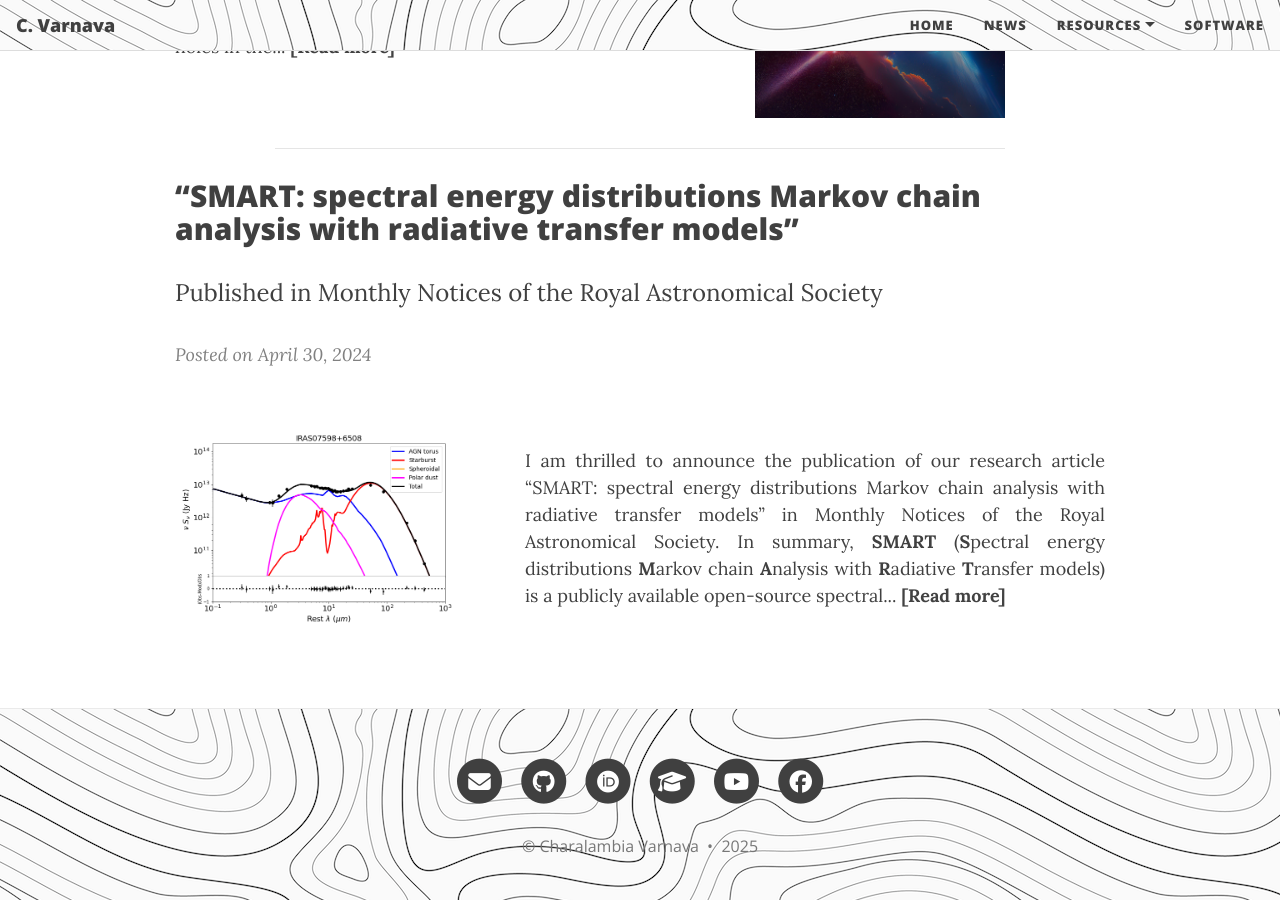
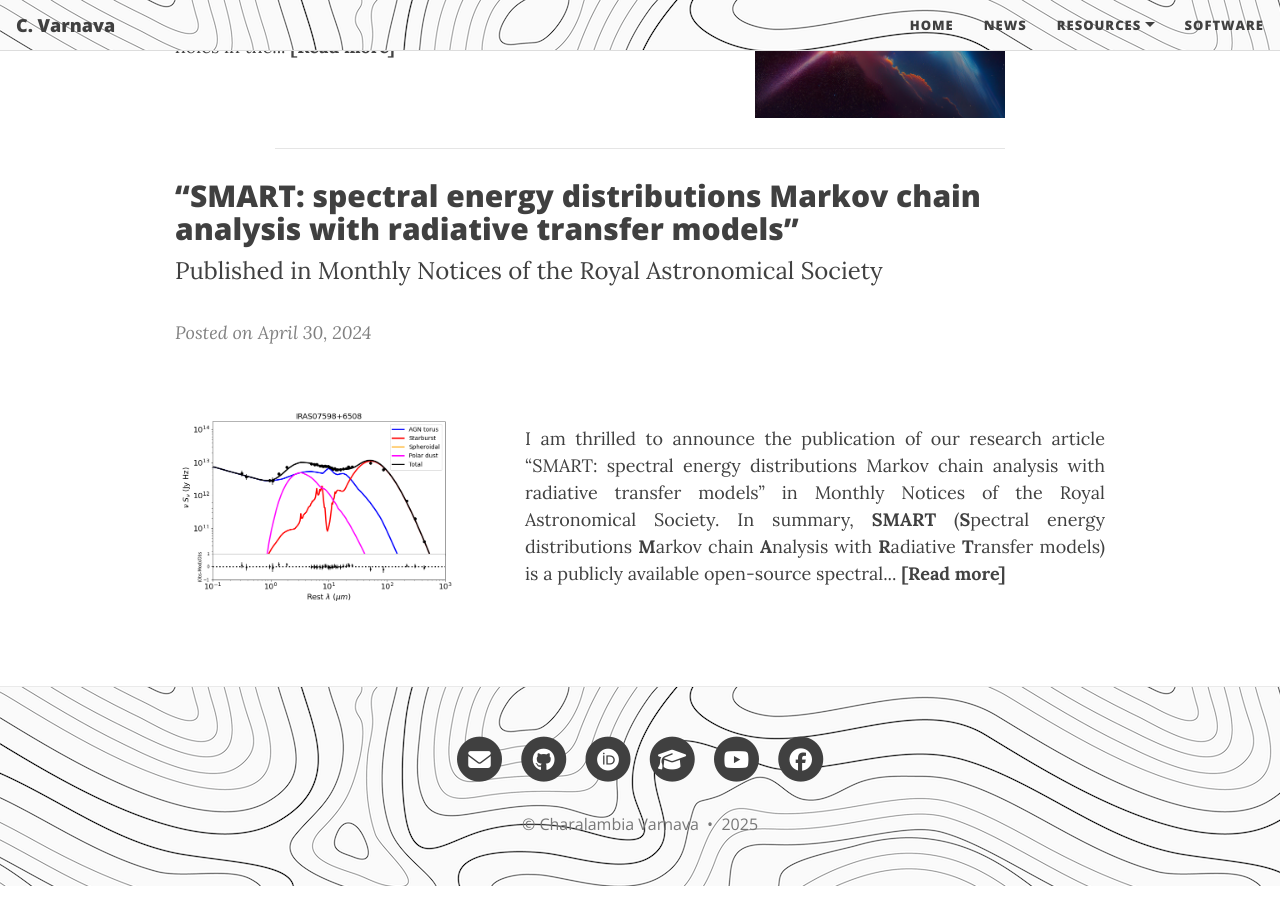
Before and after one commit to ch-var/ch-var.github.io, a Jekyll site: the page built from news.html, in a window 1280 px wide and 900 px high, scrolled down 1193 px. Built offline with Jekyll 4.4.1, drawn with Linux system fonts in a browser that asks for light colours; formulas are drawn with MathJax 3.

Commit message:
Update news.html

```diff
--- a/news.html
+++ b/news.html
@@ -104,8 +104,8 @@ mathjax: true
   }
 </style>
 
-<p style="font-family: var(--header-font); font-weight: 800; line-height: 1.1; font-size: 1.875rem; margin-top: 1.25rem;">“SMART: spectral energy distributions Markov chain analysis with radiative transfer models”</p>
-<p><font size="+2">Published in Monthly Notices of the Royal Astronomical Society</font></p>
+<p style="margin-bottom: 8px; font-family: var(--header-font); font-weight: 800; line-height: 1.1; font-size: 1.875rem; margin-top: 1.25rem;">“SMART: spectral energy distributions Markov chain analysis with radiative transfer models”</p>
+<p style="margin-top: 8px; margin-bottom: 8px;"><font size="+2">Published in Monthly Notices of the Royal Astronomical Society</font></p>
 <p><i style="color:#808080";>Posted on April 30, 2024</i></p>
 
 <div style="display: flex; justify-content: space-between; align-items: center; flex-wrap: wrap;">
```
